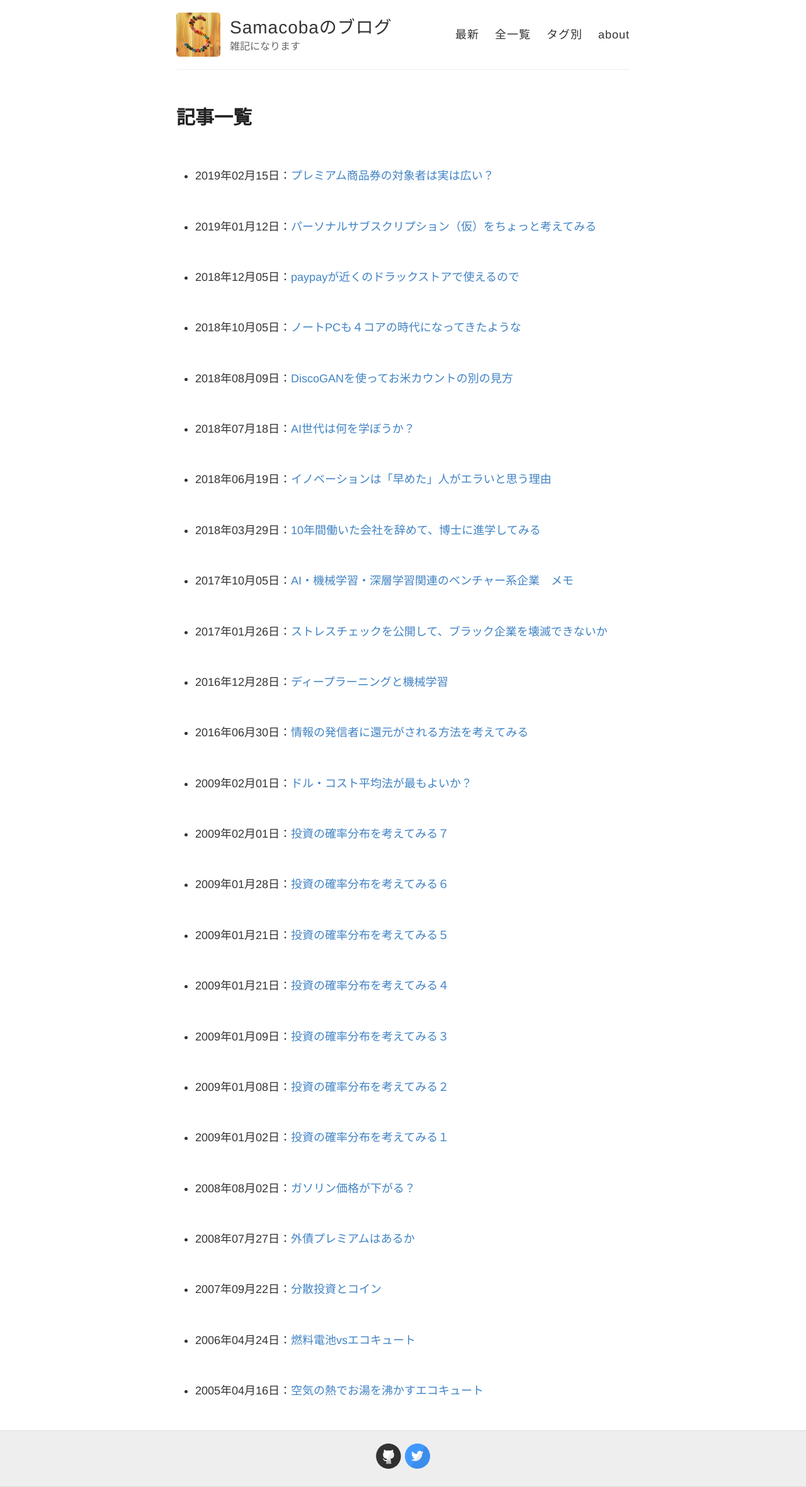
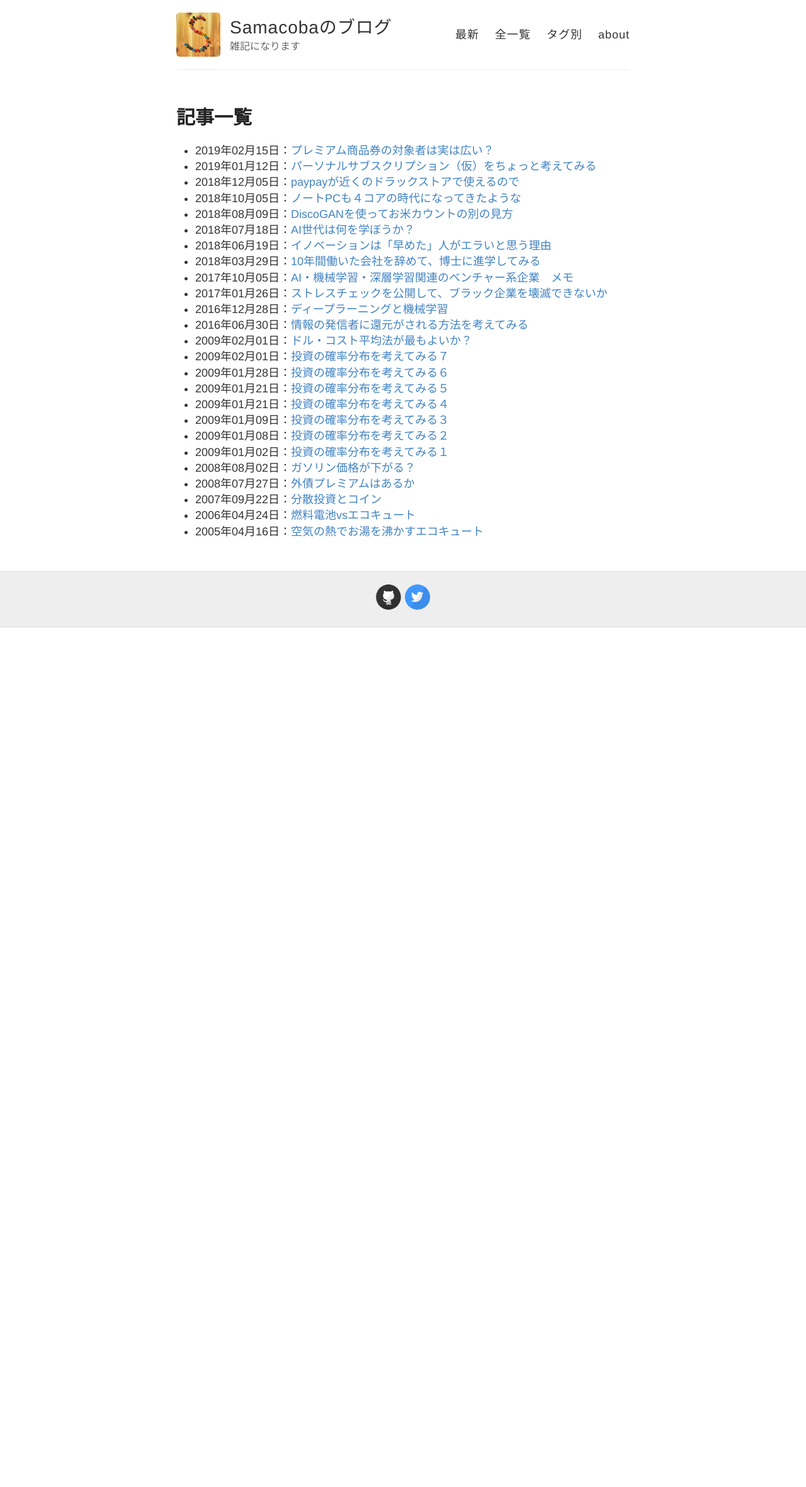
Before and after one commit to samacoba/samacoba.github.io, a Jekyll site: the page built from list.html, in a window 1280 px wide. Shown: the whole page at 63% size. Built offline with Jekyll 4.4.1, drawn with Linux system fonts in a browser that asks for light colours; after the commit the page ends 996 px from its top, so only the background shows below that.

Commit message:
Update list.html

```diff
--- a/list.html
+++ b/list.html
@@ -4,10 +4,13 @@
 permalink: /list
 ---
 
-{% for post in site.posts %}
-    <article class="post">
-　     <ul>
-        <li>{{ post.date | date: "%Y年%m月%d日：" }}<a href="{{ post.url }}">{{ post.title }} </a></li>
-      </ul>
-     </article>
-{% endfor %}
+<article class="post">
+  <ul>
+    {% for post in site.posts %}
+
+      <li>{{ post.date | date: "%Y年%m月%d日：" }}<a href="{{ post.url }}">{{ post.title }} </a></li>
+
+    {% endfor %}
+
+</ul>
+</article>
```
